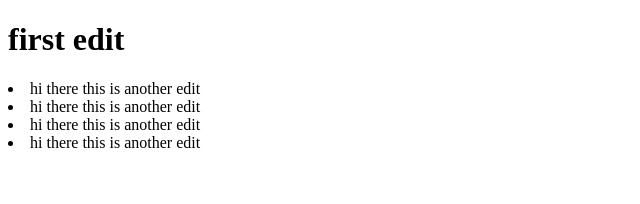
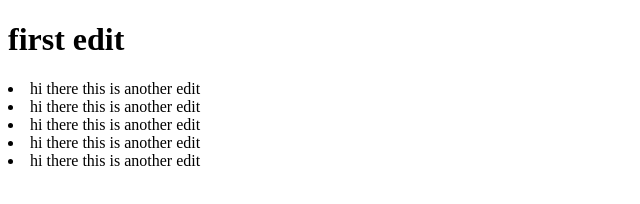
Before and after one commit to gnoleda/SourceTreePractice, a plain HTML site: page index.html in a window 1280 px wide. Shown: the whole page, without its empty margins (0-640 px from the left). Drawn offline with Linux system fonts and the light colour scheme.

Commit message:
5th edit

```diff
--- a/index.html
+++ b/index.html
@@ -11,6 +11,7 @@
         <li>hi there this is another edit</li>
         <li>hi there this is another edit</li>
         <li>hi there this is another edit</li>
+        <li>hi there this is another edit</li>
       </div>
   </body>
 </html>
```
